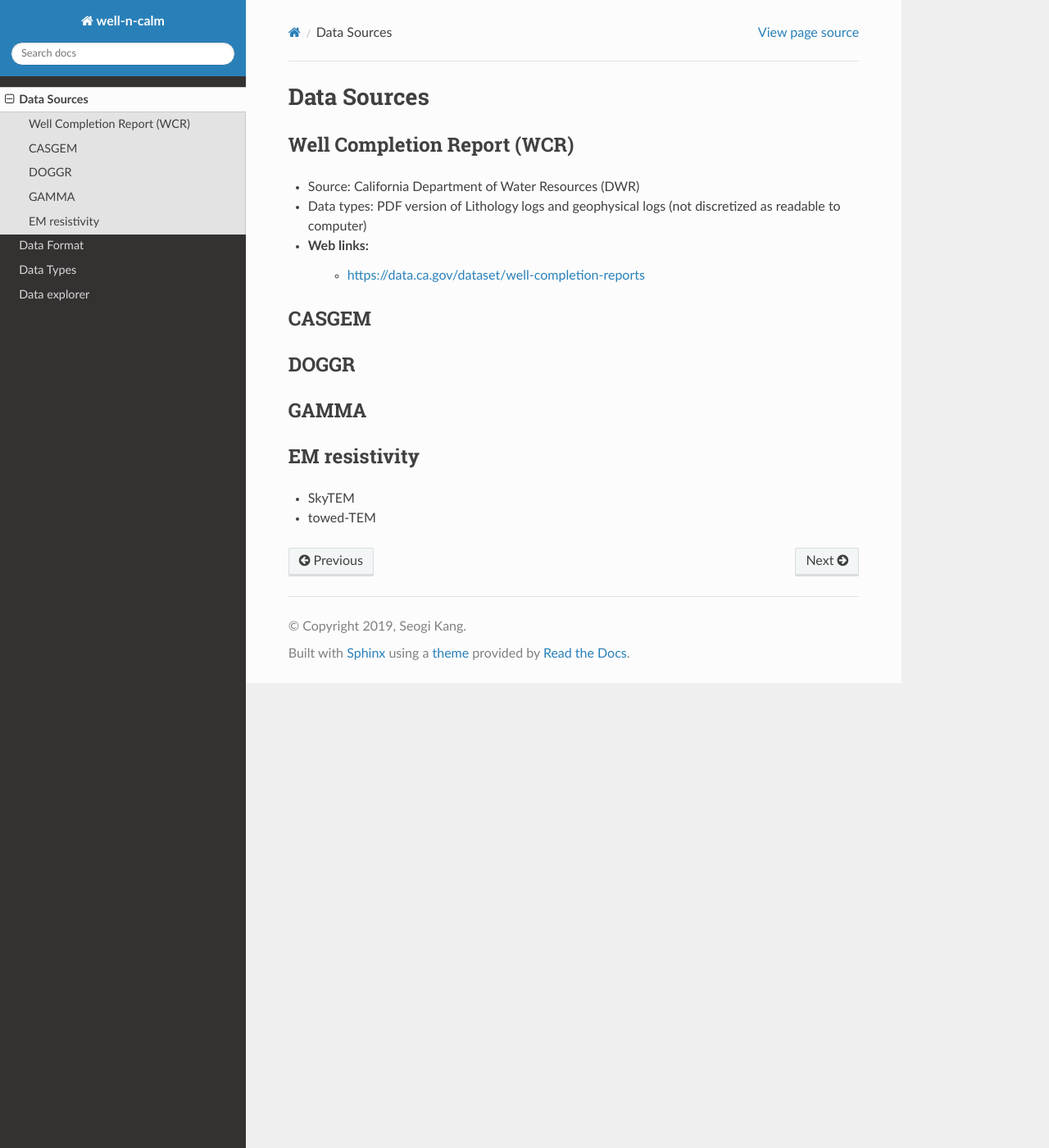
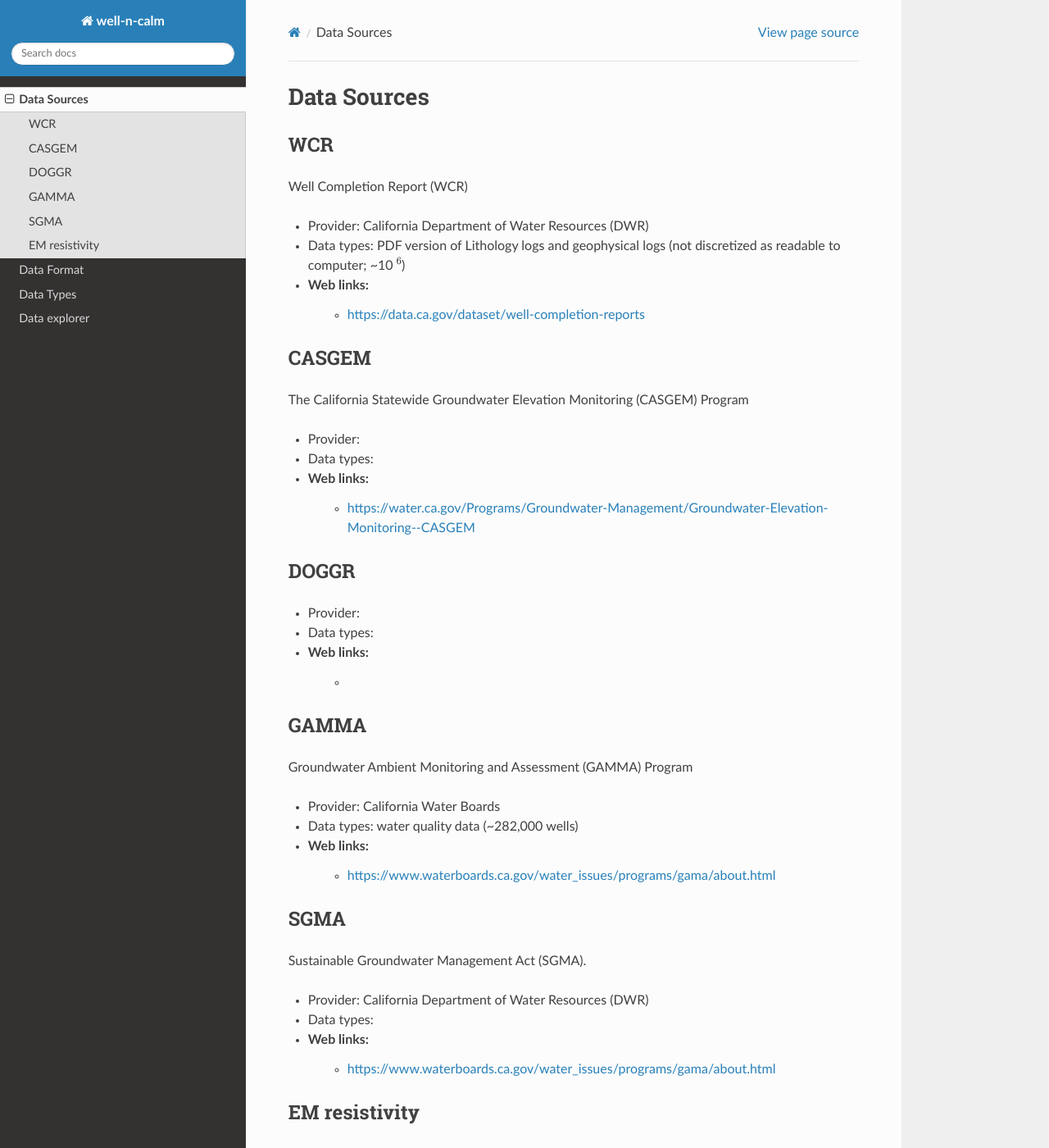
Before and after one commit to envgp/well-n-calm, a Sphinx documentation site: the page built from source/content/data_sources.rst, in a window 1280 px wide and 1400 px high. Shown: the whole window at 82% size. Built offline with Sphinx 7.4.7 and the Read the Docs theme 2.0.0, drawn with Linux system fonts in a browser that asks for light colours.

Commit message:
add data sources

```diff
--- a/source/content/data_sources.rst
+++ b/source/content/data_sources.rst
@@ -3,22 +3,53 @@
 Data Sources
 ************
 
+WCR
+===
+
 Well Completion Report (WCR)
-============================
 
-- Source: California Department of Water Resources (DWR)
-- Data types: PDF version of Lithology logs and geophysical logs (not discretized as readable to computer)
+- Provider: California Department of Water Resources (DWR)
+- Data types: PDF version of Lithology logs and geophysical logs (not discretized as readable to computer; ~10 :math:`^6`)
 - Web links:
     - https://data.ca.gov/dataset/well-completion-reports
 
 CASGEM
 ======
 
+The California Statewide Groundwater Elevation Monitoring (CASGEM) Program
+
+- Provider:
+- Data types:
+- Web links:
+    - https://water.ca.gov/Programs/Groundwater-Management/Groundwater-Elevation-Monitoring--CASGEM
+
 DOGGR
 =====
 
+- Provider:
+- Data types:
+- Web links:
+    -
+
 GAMMA
 =====
+
+Groundwater Ambient Monitoring and Assessment (GAMMA) Program
+
+- Provider: California Water Boards
+- Data types: water quality data (~282,000 wells)
+- Web links:
+    - https://www.waterboards.ca.gov/water_issues/programs/gama/about.html
+
+SGMA
+====
+
+Sustainable Groundwater Management Act (SGMA).
+
+- Provider: California Department of Water Resources (DWR)
+- Data types:
+- Web links:
+    - https://www.waterboards.ca.gov/water_issues/programs/gama/about.html
 
 EM resistivity
 ==============
```
